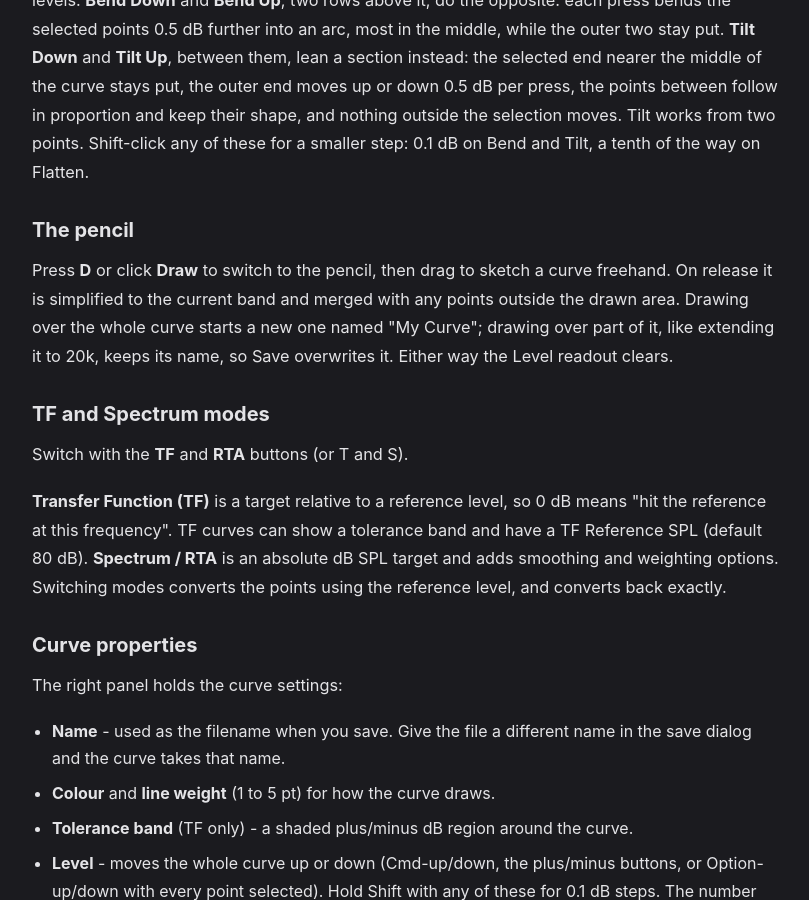
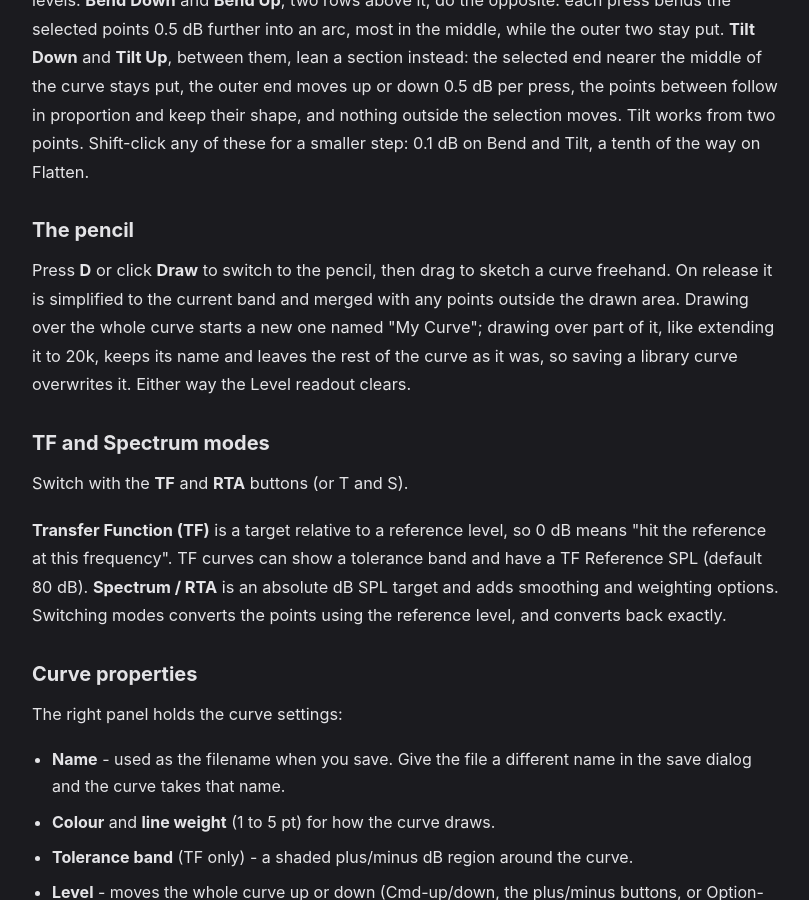
Before and after one commit to BSKapps/bskapps.github.io, a Jekyll site: the page built from articles/target-trace-guide/index.html, in a window 1280 px wide and 900 px high, scrolled down 1048 px. Shown: the whole window, without its empty margins (232-1041 px from the left). Built offline with Jekyll 4.4.1, drawn with Linux system fonts in a browser that asks for light colours.

Commit message:
Target Trace guide: partial pencil strokes leave the rest of the curve as it was

```diff
--- a/_data/guides/target-trace-guide.json
+++ b/_data/guides/target-trace-guide.json
@@ -72,7 +72,7 @@
       "blocks": [
         {
           "type": "paragraph",
-          "text": "Press **D** or click **Draw** to switch to the pencil, then drag to sketch a curve freehand. On release it is simplified to the current band and merged with any points outside the drawn area. Drawing over the whole curve starts a new one named \"My Curve\"; drawing over part of it, like extending it to 20k, keeps its name, so Save overwrites it. Either way the Level readout clears."
+          "text": "Press **D** or click **Draw** to switch to the pencil, then drag to sketch a curve freehand. On release it is simplified to the current band and merged with any points outside the drawn area. Drawing over the whole curve starts a new one named \"My Curve\"; drawing over part of it, like extending it to 20k, keeps its name and leaves the rest of the curve as it was, so saving a library curve overwrites it. Either way the Level readout clears."
         }
       ]
     },
```
